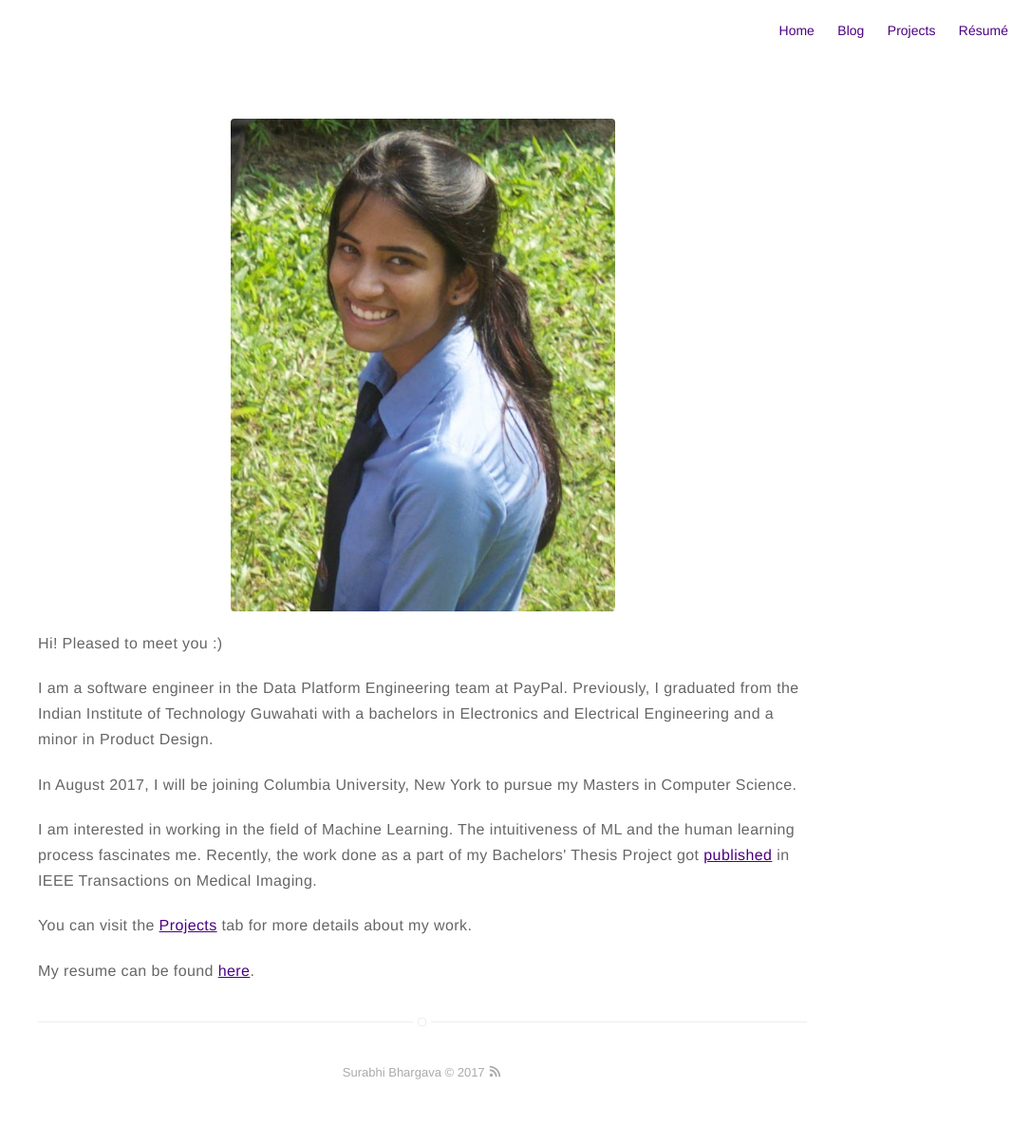
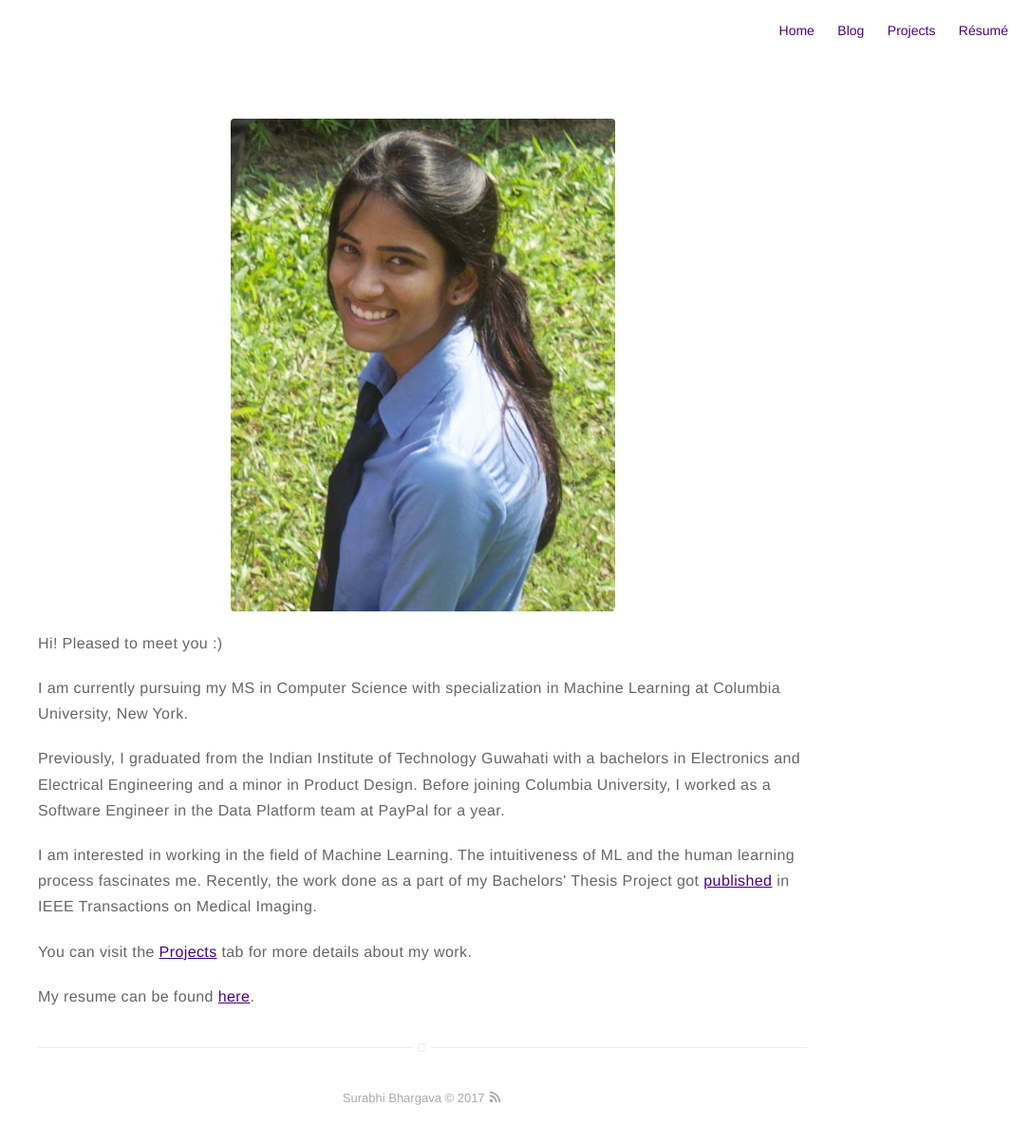
Before and after one commit to surabhibhargava/surabhibhargava.github.io, a Jekyll site: the page built from about.md, in a window 1280 px wide. Shown: the whole page at 95% size, without its empty margins (195-1280 px from the left). Built offline with Jekyll 4.4.1, drawn with Linux system fonts in a browser that asks for light colours; before the commit the page ends 1177 px from its top, so only the background shows below that.

Commit message:
update about and resume

```diff
--- a/_config.yml
+++ b/_config.yml
@@ -14,7 +14,7 @@ picture: assets/images/profile.jpg
 # and specify source (external or local).
 resume: true
 resume-external: true
-resume-url: https://drive.google.com/open?id=0B5ZVopn8__2IajlqOXNsSGRoQk0
+resume-url: https://drive.google.com/file/d/0B5ZVopn8__2IUi1oRnlqdHRHVms/view?usp=sharing
 
 url: https://surabhibhargava.github.io
 # your url: http://USERNAME.github.io
--- a/about.md
+++ b/about.md
@@ -6,8 +6,10 @@ layout: page
 
 <p>Hi! Pleased to meet you :)</p>
 
-<p>I am a software engineer in the Data Platform Engineering team at PayPal. Previously, I graduated from the Indian Institute of Technology Guwahati with a bachelors in Electronics and Electrical Engineering and a minor in Product Design.</p>
-<p>In August 2017, I will be joining Columbia University, New York to pursue my Masters in Computer Science. </p>
+I am currently pursuing my MS in Computer Science with specialization in Machine Learning at Columbia University, New York.
+
+<p>Previously, I graduated from the Indian Institute of Technology Guwahati with a bachelors in Electronics and Electrical Engineering and a minor in Product Design. Before joining Columbia University, I worked as a Software Engineer in the Data Platform team at PayPal for a year.</p>
+
 <p>I am interested in working in the field of Machine Learning. The intuitiveness of ML and the human learning process fascinates me. Recently, the work done as a part of my Bachelors' Thesis Project got <a href="http://ieeexplore.ieee.org/document/7872382/">published</a> in IEEE Transactions on Medical Imaging.</p>
 
 <p>You can visit the <a href="{{ site.url }}/projects">Projects</a> tab for more details about my work.</p>
```
Also changed, not shown: 12 other files.
